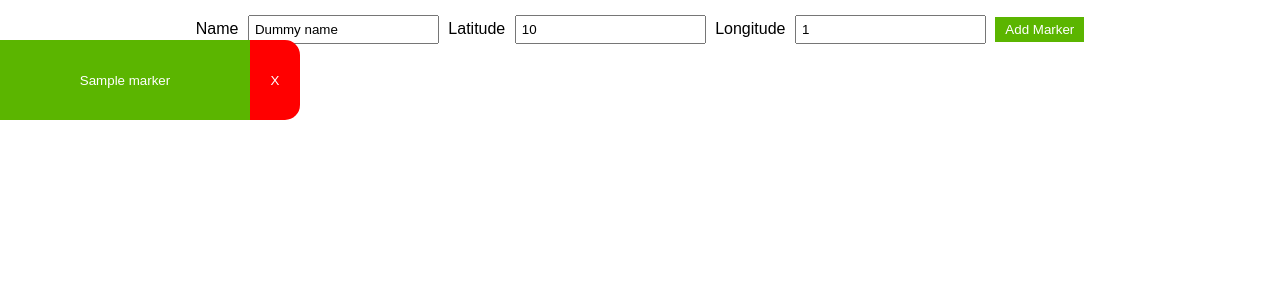
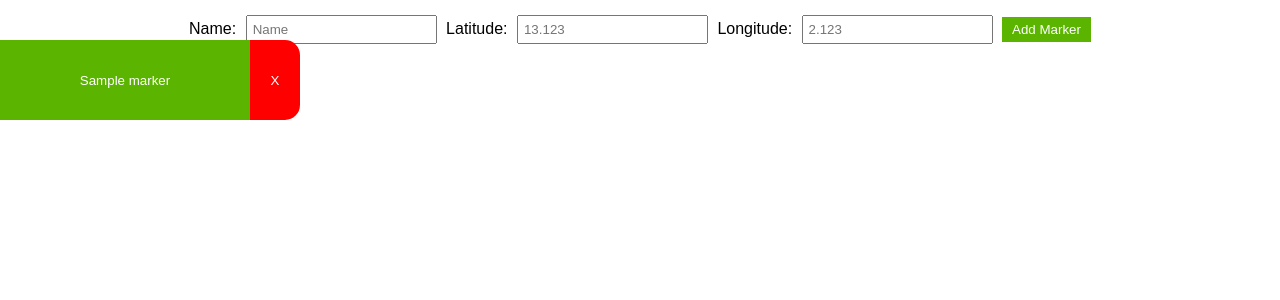
Before and after one commit to Schulzjo/django_leaflet_implementation, a Django app: page /markers/map/ in a window 1280 px wide. Shown: the top 300 px of the page. Run offline with Django 4.2, Linux system fonts and the light colour scheme; tables that the repository leaves empty hold one stand-in row (values such as "Sample post"); some libraries are stand-ins or nearby versions.

Commit message:
refactor add marker Form using ModelForm

```diff
--- /dev/null
+++ b/markers/forms.py
@@ -0,0 +1,13 @@
+from django import forms
+from markers.models import Marker
+
+
+class MarkerForm(forms.ModelForm):
+    class Meta:
+        model = Marker
+        fields = ('name', 'latitude', 'longitude')
+        widgets = {
+            'name': forms.TextInput(attrs={'class': 'input-field', 'placeholder': 'Name'}),
+            'latitude': forms.NumberInput(attrs={'class': 'input-field', 'placeholder': '13.123'}),
+            'longitude': forms.NumberInput(attrs={'class': 'input-field', 'placeholder': '2.123'}),
+        }
--- a/markers/views.py
+++ b/markers/views.py
@@ -3,21 +3,23 @@ import json
 from django.http import HttpResponse
 from django.shortcuts import render
 from django.views.decorators.http import require_http_methods
-from django.template import Context, Template
+
+from markers.forms import MarkerForm
 from markers.models import Marker
 
 
 def markers_map_view(request):
     markers = Marker.objects.all()
-    return render(request, 'map.html', {'markers': markers})
+    add_marker_form = MarkerForm()
+    return render(request, 'map.html', {'markers': markers, "add_marker_form": add_marker_form})
 
 
 @require_http_methods(["POST"])
 def markers_create_view(request):
     marker = None
     name = request.POST.get('name')
-    latitude = request.POST.get('lat')
-    longitude = request.POST.get('lng')
+    latitude = request.POST.get('latitude')
+    longitude = request.POST.get('longitude')
     print(name, latitude, longitude)
     if name and latitude and longitude:
         marker = Marker.objects.create(name=name, latitude=latitude, longitude=longitude)
--- a/templates/map.html
+++ b/templates/map.html
@@ -78,25 +78,14 @@
       id="markerForm"
       hx-post="create/"
       hx-target="#marker-list"
-      hx-swap="afterend"
->
-    <label for="name">
-        Name
-        <input class="input-field" type="text" value="Dummy name" name="name">
-    </label>
-    <label for="lat">
-        Latitude
-        <input class="input-field" type="text" value="10" name="lat">
-    </label>
-    <label for="lng">
-        Longitude
-        <input class="input-field" type="text" value="1" name="lng">
-    </label>
+      hx-swap="afterend">
+    {% csrf_token %}
+    {{ add_marker_form }}
     <input type="submit" class="btn" value="Add Marker">
 </form>
 
 <div class="markerList">
-<ul id="marker-list" >
+    <ul id="marker-list">
         {% for marker in markers %}
             {% include "partials/marker_list_element.html" %}
         {% endfor %}
```
Lines whose indentation alone changed are shown as unchanged.
